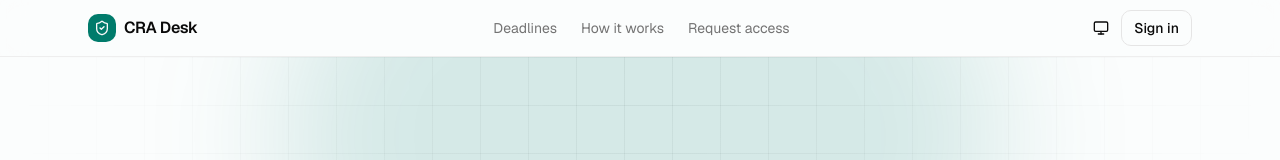
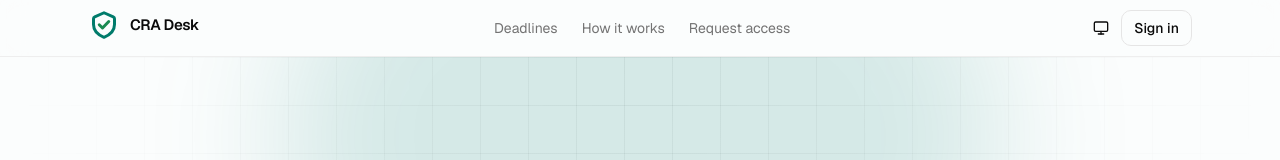
Before and after one commit to Anthony-diaz-y/cra-desk, a Next.js app in the folder web/: page / in a window 1280 px wide. Shown: the top 160 px of the page. Built offline with nearby package versions, Linux system fonts and the light colour scheme.

Commit message:
feat(web): use the new brand mark in the logo

```diff
--- a/web/src/components/logo.tsx
+++ b/web/src/components/logo.tsx
@@ -1,14 +1,12 @@
-import { ShieldCheck } from "lucide-react";
+import { BrandMark } from "@/components/brand-mark";
 import { cn } from "@/lib/utils";
 
-// Marca de CRA Desk: escudo con el nombre.
+// Marca de CRA Desk: el escudo con reloj y check, junto al nombre.
 export function Logo({ className }: { className?: string }) {
   return (
-    <span className={cn("inline-flex items-center gap-2 font-semibold tracking-tight", className)}>
-      <span className="grid size-7 place-items-center rounded-lg bg-brand text-brand-foreground">
-        <ShieldCheck className="size-4" />
-      </span>
-      CRA Desk
+    <span className={cn("inline-flex items-center gap-2.5 font-semibold tracking-tight", className)}>
+      <BrandMark variant="simple" className="size-8" />
+      <span className="text-[15px] leading-none">CRA Desk</span>
     </span>
   );
 }
```
